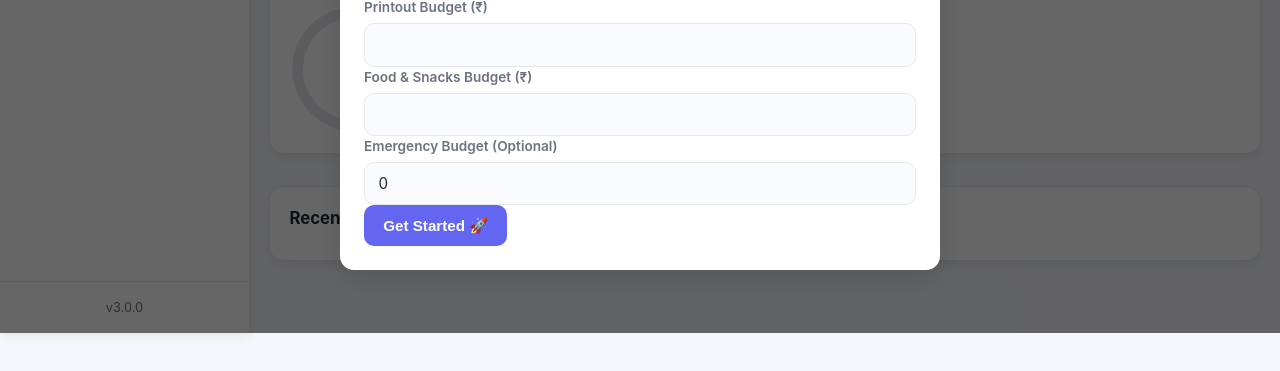
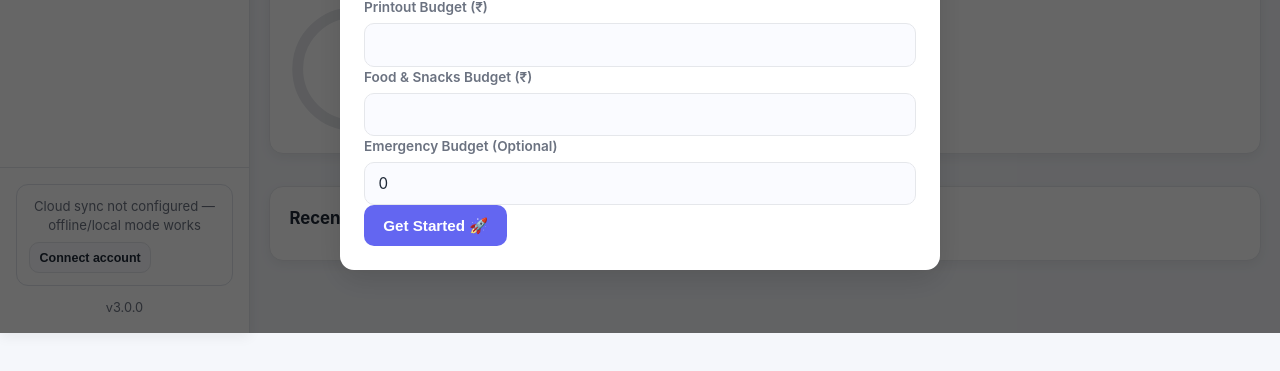
Before and after one commit to Shyam2010-Py/StudentBudgetTracker, a plain HTML site: page index.html in a window 1280 px wide. Shown: the part 467-838 px from the top of the page. Drawn offline with nearby package versions, Linux system fonts and the light colour scheme.

Commit message:
Add cloud account controls to the actual sidebar footer

```diff
--- a/index.html
+++ b/index.html
@@ -103,7 +103,15 @@
     <a href="#" class="nav-item" data-section="settings"><span>⚙️</span> Settings</a>
   </nav>
   <div class="sidebar-footer">
-    <p>v1.0.0</p>
+    <div class="cloud-account" aria-label="Cloud account">
+      <p id="cloudStatus" role="status" aria-live="polite">Cloud sync not configured — local mode works</p>
+      <p id="cloudEmail" class="cloud-email" hidden></p>
+      <div class="cloud-actions">
+        <button id="cloudAccountBtn" type="button" class="btn-ghost">Connect account</button>
+        <button id="cloudSyncBtn" type="button" class="btn-ghost" hidden>Sync now</button>
+      </div>
+    </div>
+    <p id="appVersion">v3.0.0</p>
   </div>
 </aside>
 <div id="sidebarOverlay" class="sidebar-overlay"></div>
```
